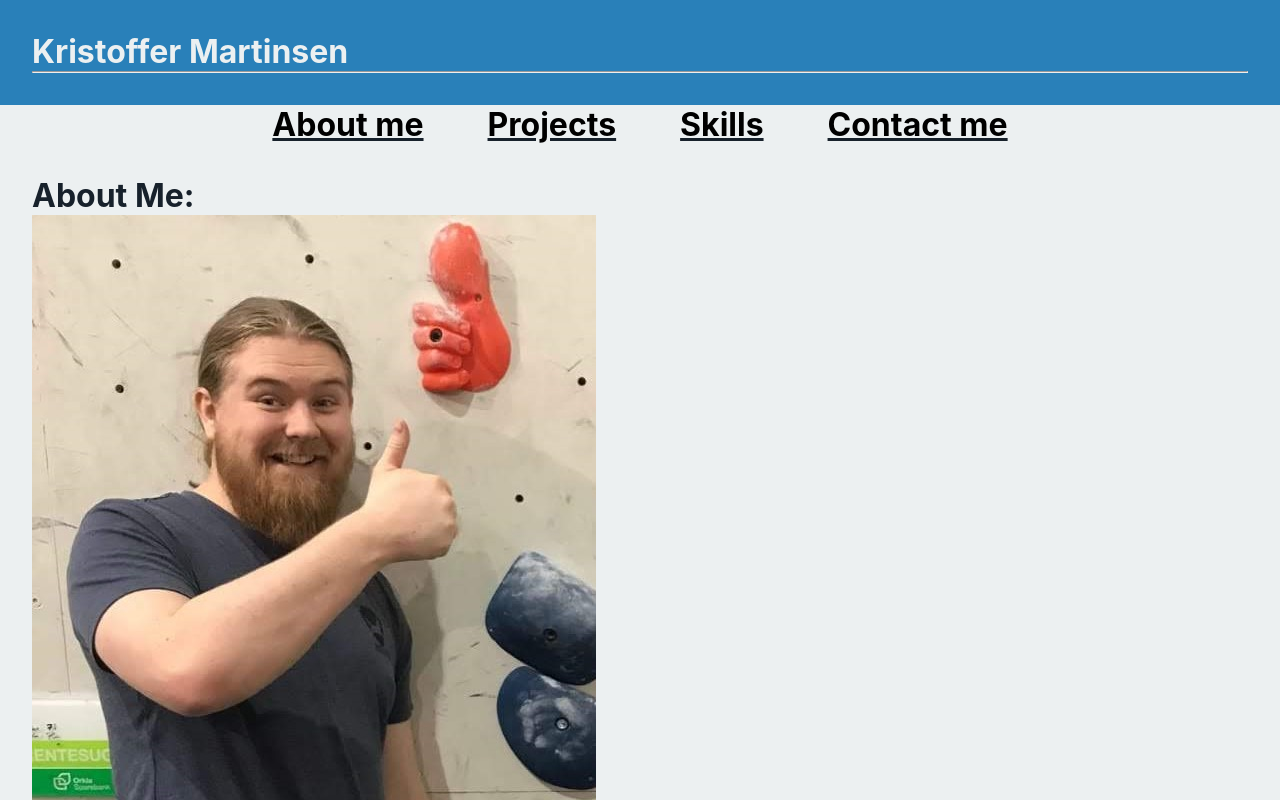
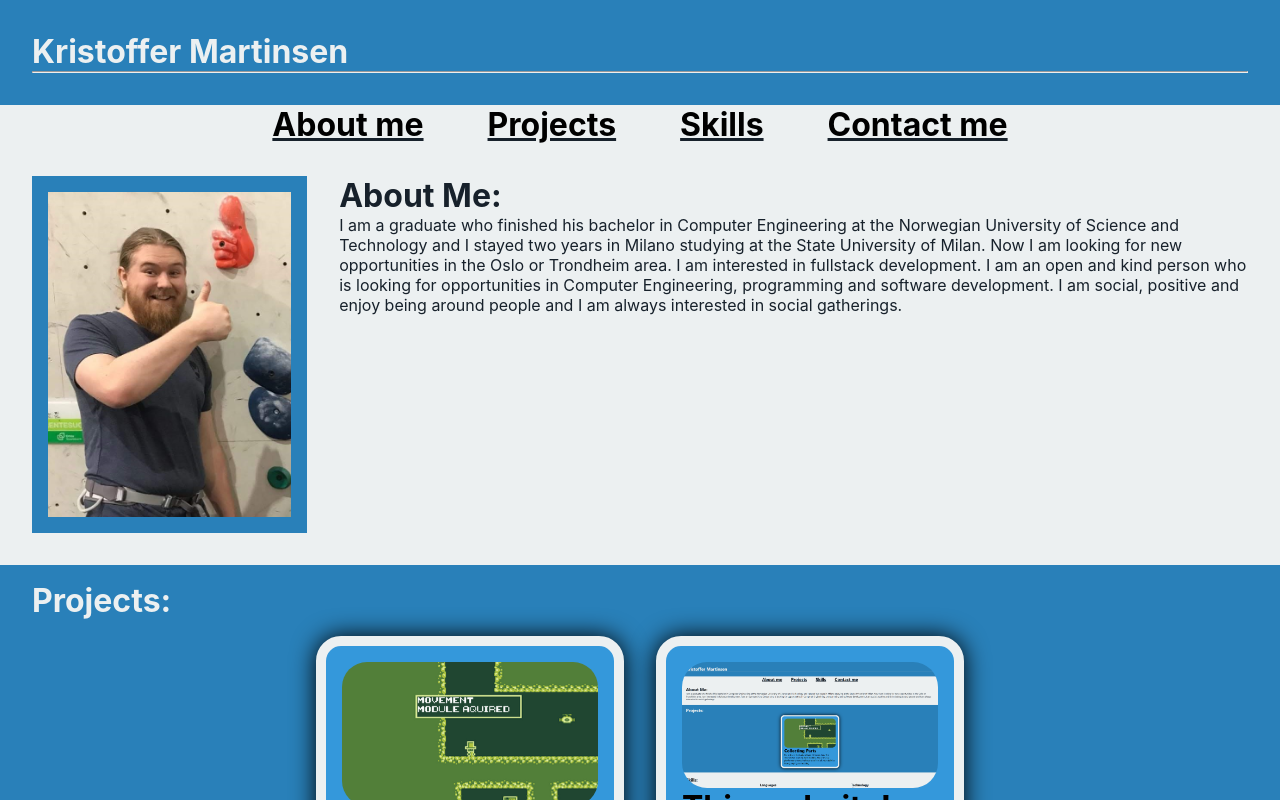
Before and after one commit to Kristoffer-Martinsen/home-page, a React (Create React App) app: page / in a window 1280 px wide. Shown: the top 800 px of the page. Built offline with nearby package versions, Linux system fonts and the light colour scheme.

Commit message:
Updated About me section
Moved the image to the left with the text to the right.

```diff
--- a/src/Components/AboutMe.js
+++ b/src/Components/AboutMe.js
@@ -6,8 +6,9 @@ import meClimbing from '../Images/meClimbing.jpg';
 function AboutMe() {
     return(
         <div className="AboutMe">
+            <img src={meClimbing} alt='Me standing in front of a climbing wall.'></img>
+            <div className="AboutMeText">
                 <h1>About Me:</h1>
-            <img src={meClimbing} alt='Me standing in front of a climbing wall.'></img>
                 <p>
                     I am a graduate who finished his bachelor in Computer Engineering
                     at the Norwegian University of Science and Technology and I stayed
@@ -18,7 +19,7 @@ function AboutMe() {
                     I am social, positive and enjoy being around people and I am always interested
                     in social gatherings.
                 </p>
-
+            </div>
         </div>
     )
 }
--- a/src/Stylesheets/AboutMe.css
+++ b/src/Stylesheets/AboutMe.css
@@ -1,10 +1,18 @@
 .AboutMe {
     display: flex;
     flex-direction: row;
-    flex-wrap: wrap;
     margin: 2rem;
 }
 
-.AboutMe h1 {
-    width: 100%;
+.AboutMe img {
+    margin-right: 2rem;
+    max-width: 20%;
+    background-color: #2980B9;
+    padding: 1rem;
 }
+
+.AboutMeText {
+    display: flex;
+    flex-direction: column;
+    justify-items: center;
+}
```
Lines whose indentation alone changed are shown as unchanged.
